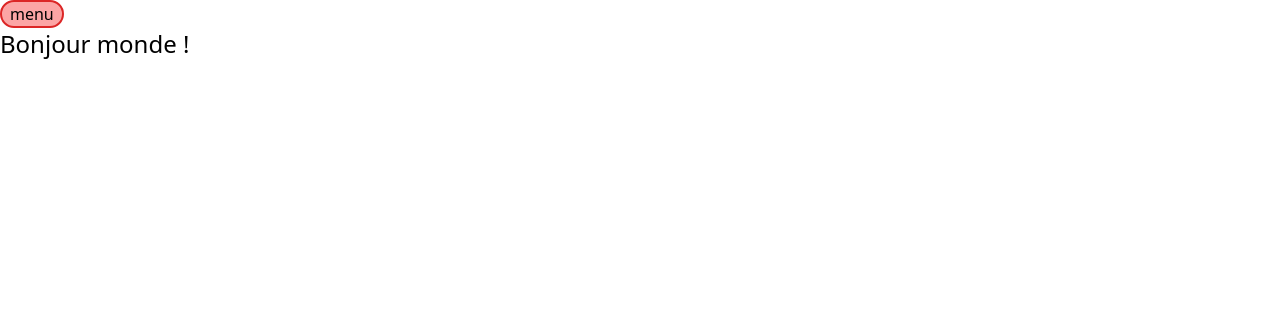
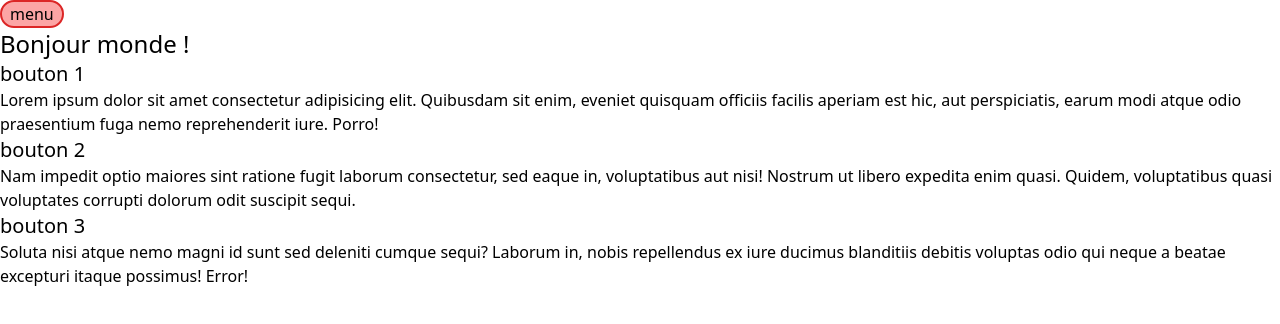
Before and after one commit to MMI-SAE-203/r213-2024-pracht-tp1-Grosjean-Romain, a Vue app: page / in a window 1280 px wide. Shown: the top 324 px of the page. Built offline with nearby package versions, Linux system fonts and the light colour scheme.

Commit message:
C°8 - Ajout index.vue accordéon

```diff
--- a/src/pages/index.vue
+++ b/src/pages/index.vue
@@ -4,4 +4,16 @@
 
 <template>
   <h1 class="text-2xl">Bonjour monde !</h1>
+  <section>
+  <button class="text-xl">bouton 1</button>
+  <p>Lorem ipsum dolor sit amet consectetur adipisicing elit. Quibusdam sit enim, eveniet quisquam officiis facilis aperiam est hic, aut perspiciatis, earum modi atque odio praesentium fuga nemo reprehenderit iure. Porro!</p>
+</section>
+<section>
+  <button class="text-xl">bouton 2</button>
+  <p>Nam impedit optio maiores sint ratione fugit laborum consectetur, sed eaque in, voluptatibus aut nisi! Nostrum ut libero expedita enim quasi. Quidem, voluptatibus quasi voluptates corrupti dolorum odit suscipit sequi.</p>
+</section>
+<section>
+  <button class="text-xl">bouton 3</button>
+  <p>Soluta nisi atque nemo magni id sunt sed deleniti cumque sequi? Laborum in, nobis repellendus ex iure ducimus blanditiis debitis voluptas odio qui neque a beatae excepturi itaque possimus! Error!</p>
+</section>
 </template>
```
